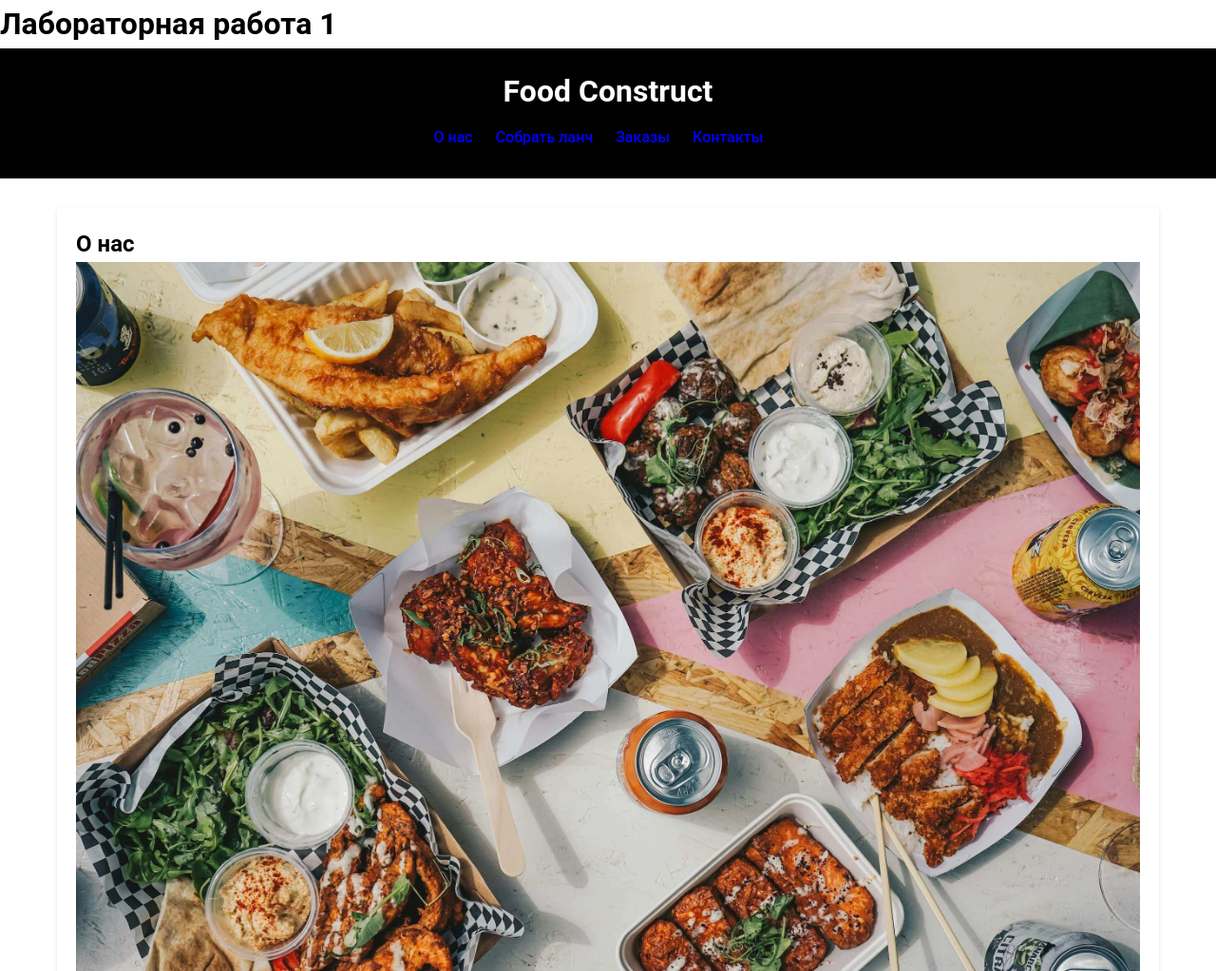
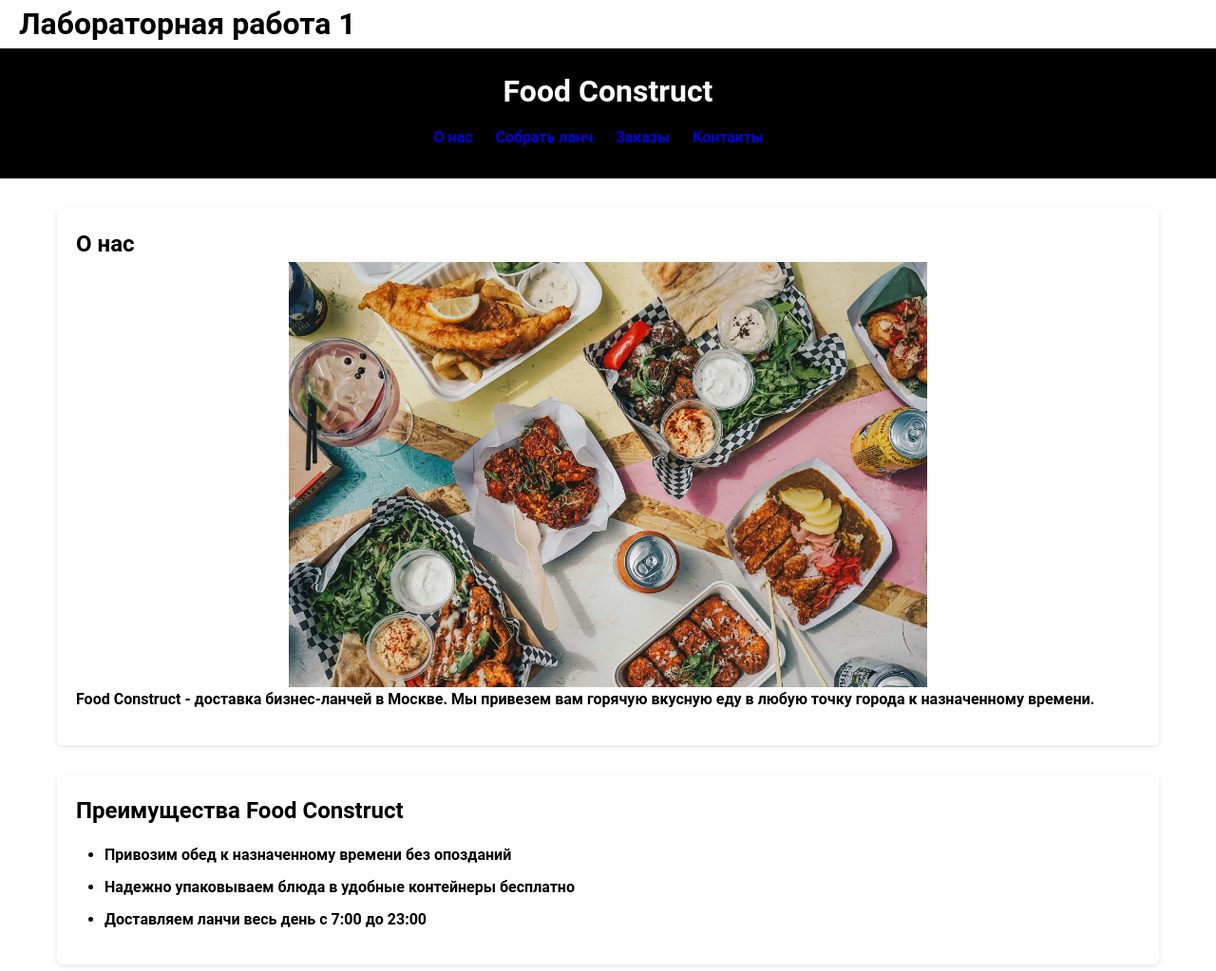
Before and after one commit to Galaxy-1337/Popikov-web-dev-2025-1, a plain HTML site: page lab1/index.html in a window 1280 px wide. Shown: the top 1023 px of the page at 95% size. Drawn offline with Linux system fonts and the light colour scheme.

Commit message:
доработал

```diff
--- a/lab1/main.css
+++ b/lab1/main.css
@@ -28,6 +28,7 @@ h1 {
     font-family: 'Roboto', sans-serif;
     font-weight: 700;
     color: black;
+    padding: 0px 20px;
 }
 
 header h1 {
@@ -52,7 +53,9 @@ p {
 
 /*Стили для изображений*/
 img {
-    width: 100%;
+    display: block;
+    margin: auto;
+    width: 60%;
     height: auto;
 }
 
```
